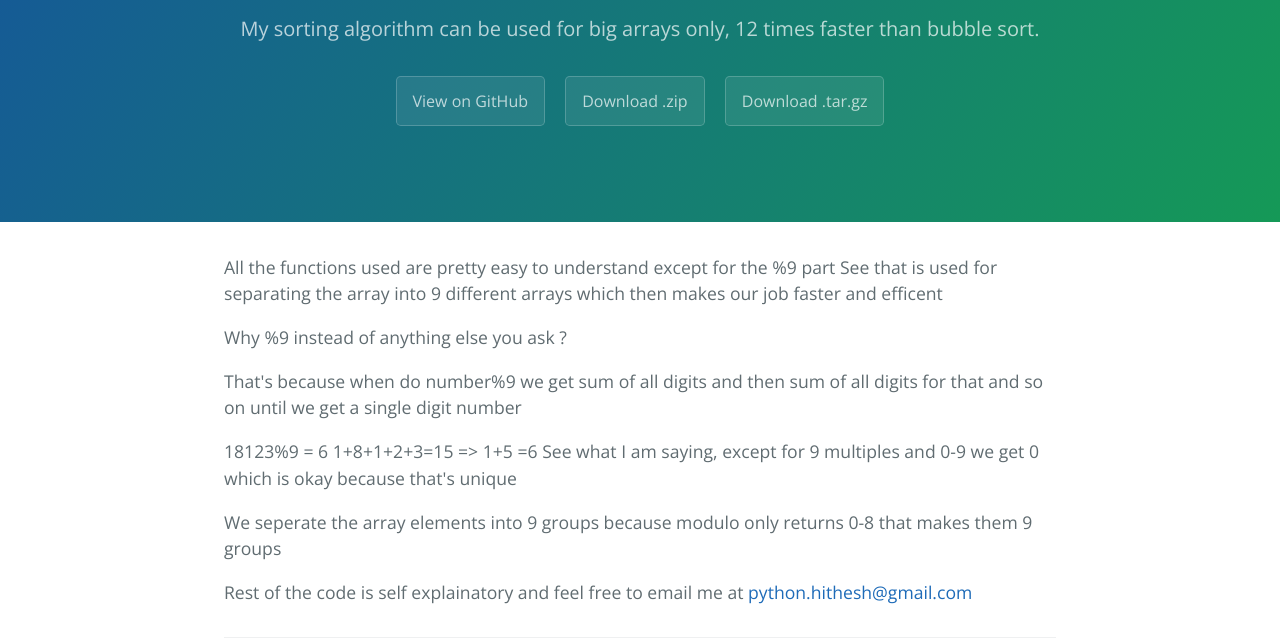
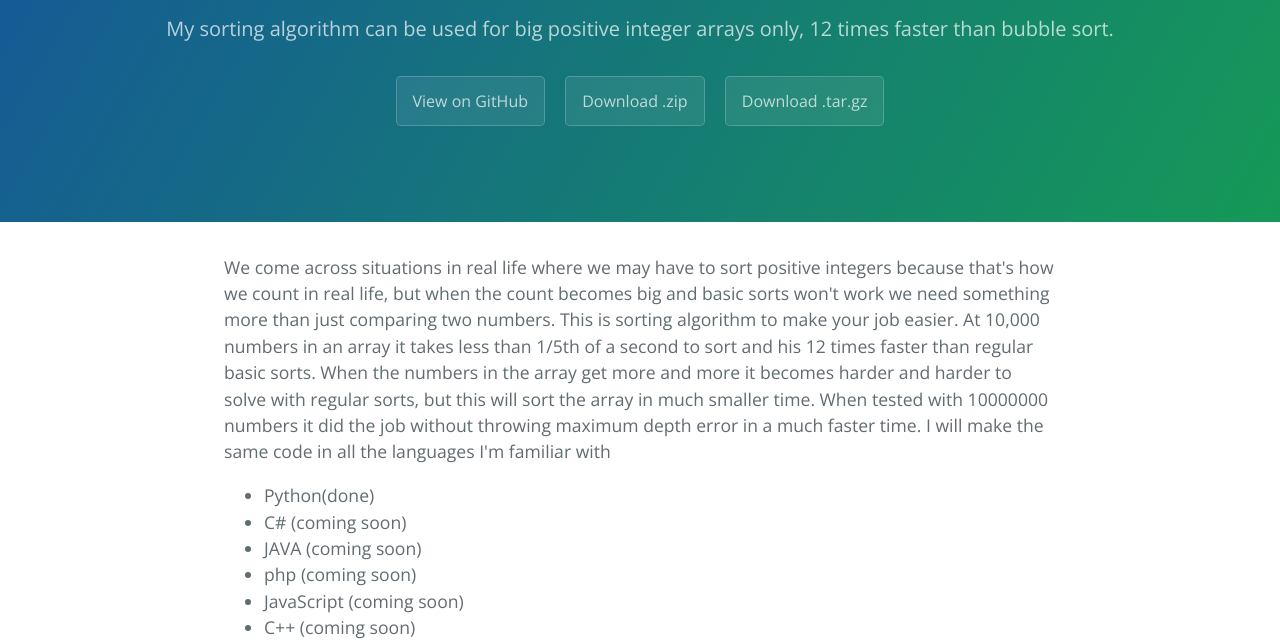
Before and after one commit to PythonRam/Hit-Sort, a plain HTML site: page index.html in a window 1280 px wide. Shown: the part 161-802 px from the top of the page. Drawn offline with nearby package versions, Linux system fonts and the light colour scheme.

Commit message:
Create gh-pages branch via GitHub

```diff
--- a/index.html
+++ b/index.html
@@ -12,26 +12,32 @@
   <body>
     <section class="page-header">
       <h1 class="project-name">Hit-Sort</h1>
-      <h2 class="project-tagline">My sorting algorithm can be used for big arrays only, 12 times faster than bubble sort. </h2>
+      <h2 class="project-tagline">My sorting algorithm can be used for big positive integer arrays only, 12 times faster than bubble sort. </h2>
       <a href="https://github.com/PythonRam/Hit-Sort" class="btn">View on GitHub</a>
       <a href="https://github.com/PythonRam/Hit-Sort/zipball/master" class="btn">Download .zip</a>
       <a href="https://github.com/PythonRam/Hit-Sort/tarball/master" class="btn">Download .tar.gz</a>
     </section>
 
     <section class="main-content">
-      <p>All the functions used are pretty easy to understand except for the %9 part See that is used for separating the array into 9 different arrays which then makes our job faster and efficent</p>
+      <p>We come across situations in real life where we may have to sort positive integers because that's how we count in real life, but when the count becomes big and basic sorts won't work we need something more than just comparing two numbers. This is sorting algorithm to make your job easier.
+At 10,000 numbers in an array it takes less than 1/5th of a second to sort and his 12 times faster than regular basic sorts.
+When the numbers in the array get more and more it becomes harder and harder to solve with regular sorts, but this will sort the array in much smaller time. When tested with 10000000 numbers it did the job without throwing maximum depth error in a much faster time.
+I will make the same code in all the languages I'm familiar with  </p>
 
-<p>Why %9 instead of anything else you ask ?</p>
+<ul>
+<li>Python(done)</li>
+<li>C# (coming soon)</li>
+<li>JAVA (coming soon)</li>
+<li>php (coming soon)</li>
+<li>JavaScript (coming soon)</li>
+<li>C++ (coming soon)</li>
+</ul>
 
-<p>That's because when do number%9 we get sum of all digits and then sum of all digits for that and so on until we get a single digit number</p>
+<h4>
+<a id="all-of-the-trick-lies-in-dividing-the-numbers-into-groups-finding-the-minimum-value-of-each-group-and-find-minimum-in-group-of-minimums-obtained" class="anchor" href="#all-of-the-trick-lies-in-dividing-the-numbers-into-groups-finding-the-minimum-value-of-each-group-and-find-minimum-in-group-of-minimums-obtained" aria-hidden="true"><span aria-hidden="true" class="octicon octicon-link"></span></a>All of the trick lies in dividing the numbers into groups finding the minimum value of each group and find minimum in group of minimums obtained</h4>
 
-<p>18123%9 = 6
-1+8+1+2+3=15 =&gt; 1+5 =6
-See what I am saying, except for 9 multiples and 0-9 we get 0 which is okay because that's unique</p>
-
-<p>We seperate the array elements into 9 groups because modulo only returns 0-8 that makes them 9 groups</p>
-
-<p>Rest of the code is self explainatory and feel free to email me at <a href="mailto:python.hithesh@gmail.com">python.hithesh@gmail.com</a></p>
+<p>Rest of the code is self explanatory and feel free to email me at <a href="mailto:python.hithesh@gmail.com">python.hithesh@gmail.com</a>
+Author <a href="https://github.com/PythonRam" class="user-mention">@PythonRam</a></p>
 
       <footer class="site-footer">
         <span class="site-footer-owner"><a href="https://github.com/PythonRam/Hit-Sort">Hit-Sort</a> is maintained by <a href="https://github.com/PythonRam">PythonRam</a>.</span>
--- a/params.json
+++ b/params.json
@@ -1,6 +1,6 @@
 {
   "name": "Hit-Sort",
-  "tagline": "My sorting algorithm can be used for big arrays only, 12 times faster than bubble sort. ",
-  "body": "All the functions used are pretty easy to understand except for the %9 part See that is used for separating the array into 9 different arrays which then makes our job faster and efficent\r\n\r\nWhy %9 instead of anything else you ask ?\r\n\r\nThat's because when do number%9 we get sum of all digits and then sum of all digits for that and so on until we get a single digit number\r\n\r\n18123%9 = 6\r\n1+8+1+2+3=15 => 1+5 =6\r\nSee what I am saying, except for 9 multiples and 0-9 we get 0 which is okay because that's unique\r\n\r\nWe seperate the array elements into 9 groups because modulo only returns 0-8 that makes them 9 groups\r\n\r\nRest of the code is self explainatory and feel free to email me at python.hithesh@gmail.com",
+  "tagline": "My sorting algorithm can be used for big positive integer arrays only, 12 times faster than bubble sort. ",
+  "body": "We come across situations in real life where we may have to sort positive integers because that's how we count in real life, but when the count becomes big and basic sorts won't work we need something more than just comparing two numbers. This is sorting algorithm to make your job easier.\r\nAt 10,000 numbers in an array it takes less than 1/5th of a second to sort and his 12 times faster than regular basic sorts.\r\nWhen the numbers in the array get more and more it becomes harder and harder to solve with regular sorts, but this will sort the array in much smaller time. When tested with 10000000 numbers it did the job without throwing maximum depth error in a much faster time.\r\nI will make the same code in all the languages I'm familiar with  \r\n* Python(done)\r\n* C# (coming soon)\r\n* JAVA (coming soon)\r\n* php (coming soon)\r\n* JavaScript (coming soon)\r\n* C++ (coming soon)\r\n\r\n####All of the trick lies in dividing the numbers into groups finding the minimum value of each group and find minimum in group of minimums obtained\r\n\r\nRest of the code is self explanatory and feel free to email me at python.hithesh@gmail.com\r\nAuthor @PythonRam",
   "note": "Don't delete this file! It's used internally to help with page regeneration."
 }
```
